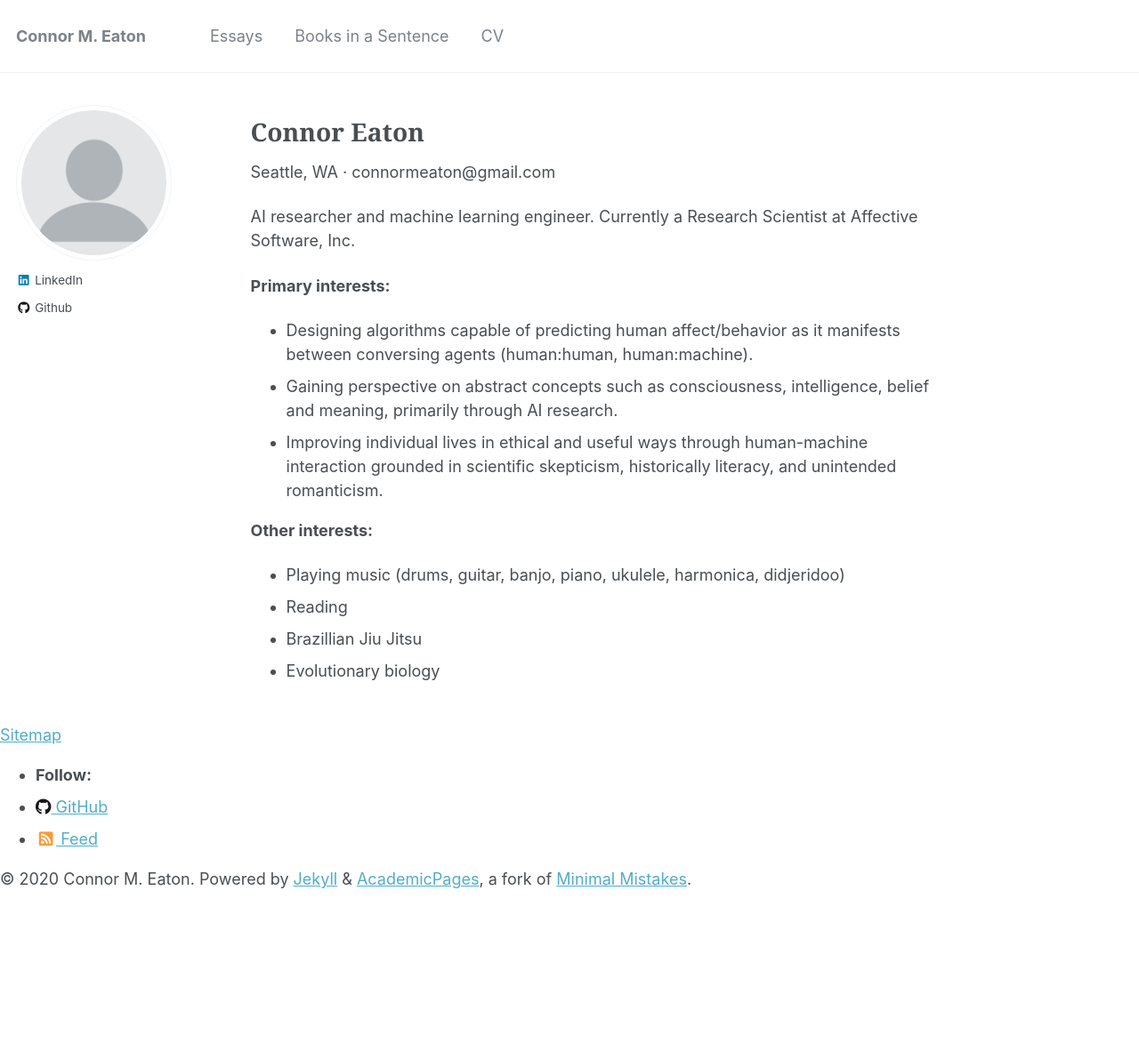
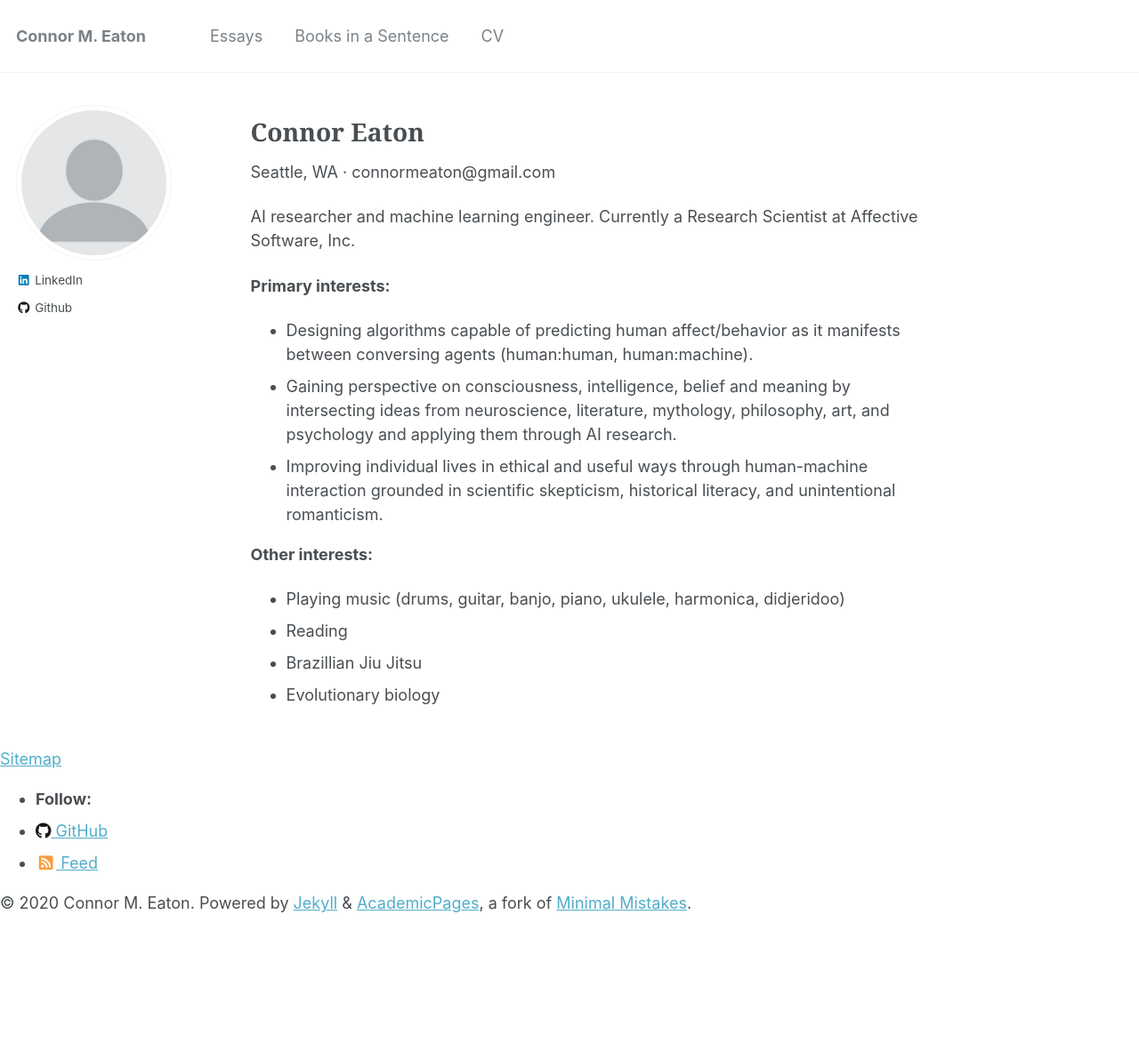
Before and after one commit to connormeaton/connormeaton.github.io, a Jekyll site: the page built from _pages/about.md, in a window 1280 px wide. Shown: the whole page at 89% size. Built offline with Jekyll 4.4.1, drawn with Linux system fonts in a browser that asks for light colours; before the commit the page ends 1164 px from its top, so only the background shows below that.

Commit message:
Update about.md

```diff
--- a/_pages/about.md
+++ b/_pages/about.md
@@ -15,8 +15,8 @@ AI researcher and machine learning engineer. Currently a Research Scientist at A
 
 **Primary interests:**
   - Designing algorithms capable of predicting human affect/behavior as it manifests between conversing agents (human:human, human:machine).
-  - Gaining perspective on abstract concepts such as consciousness, intelligence, belief and meaning, primarily through AI research.
-  - Improving individual lives in ethical and useful ways through human-machine interaction grounded in scientific skepticism, historically literacy, and unintended romanticism.
+  - Gaining perspective on consciousness, intelligence, belief and meaning by intersecting ideas from neuroscience, literature, mythology, philosophy, art, and psychology and applying them through AI research.
+  - Improving individual lives in ethical and useful ways through human-machine interaction grounded in scientific skepticism, historical literacy, and unintentional romanticism.
 
 **Other interests:**
   - Playing music (drums, guitar, banjo, piano, ukulele, harmonica, didjeridoo)
```
